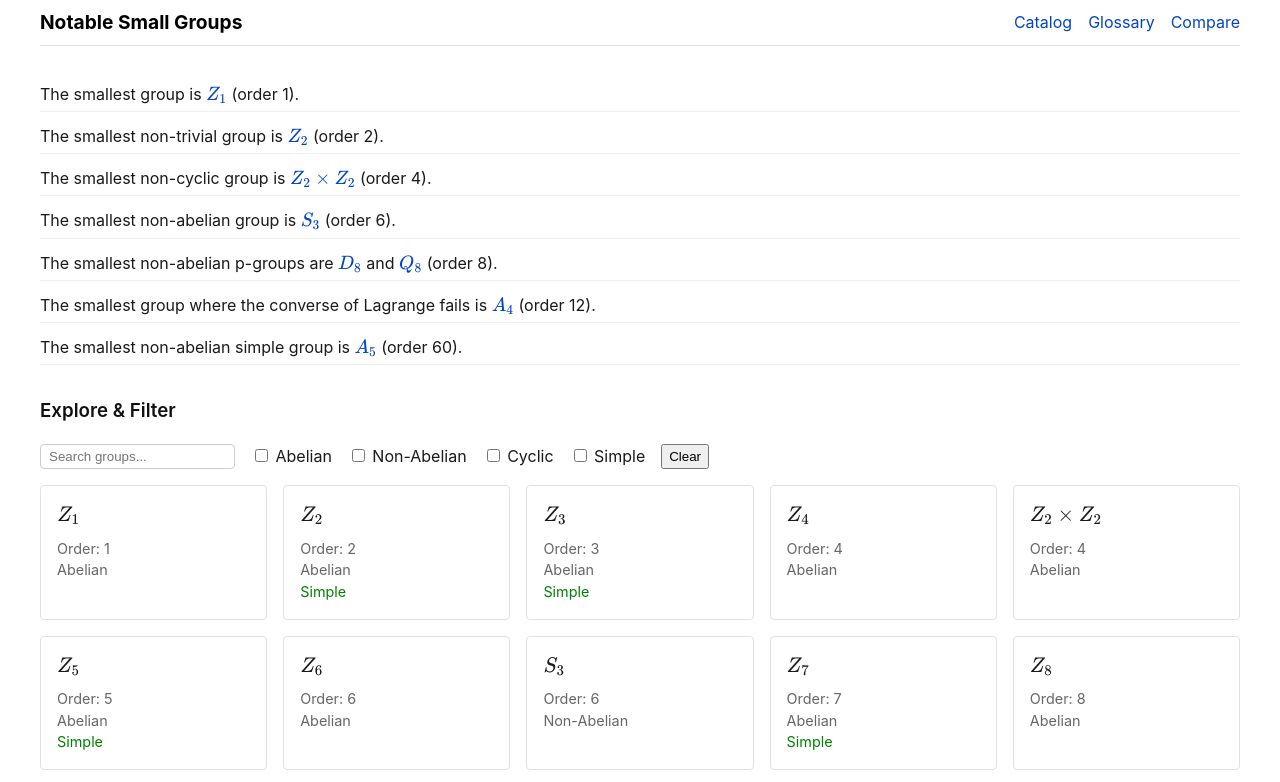
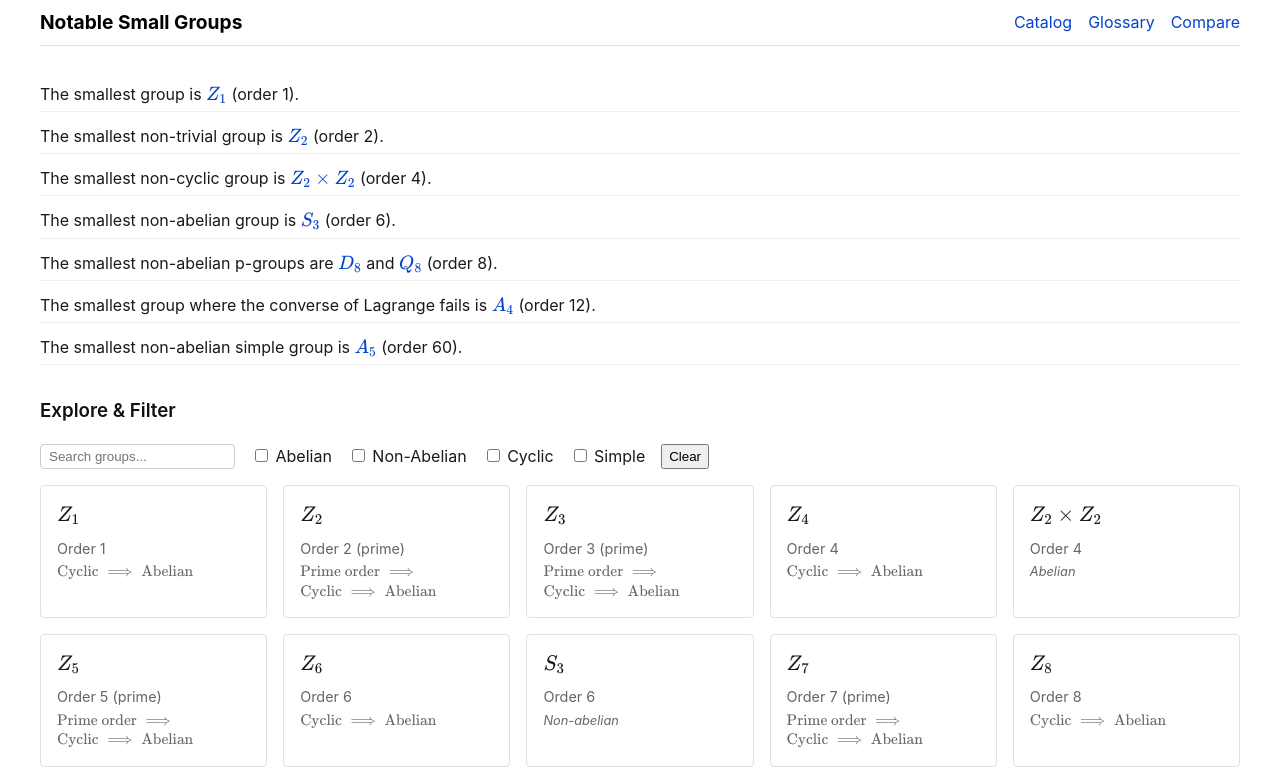
Before and after one commit to sqrt-of-2/finite-group-theory, a React (Vite) app: page / in a window 1280 px wide. Shown: the top 782 px of the page. Built offline with nearby package versions, Linux system fonts and the light colour scheme.

Commit message:
Enhance Landing page group cards with prime order checks and logic chains

```diff
--- a/src/pages/Landing.tsx
+++ b/src/pages/Landing.tsx
@@ -113,9 +113,22 @@ export const Landing: React.FC = () => {
                                 <MathTex tex={g.name} />
                             </div>
                             <div style={{ fontSize: '0.9rem', color: '#666', marginTop: '0.5rem' }}>
-                                <div>Order: {g.props.order}</div>
-                                <div>{g.props.isAbelian ? 'Abelian' : 'Non-Abelian'}</div>
-                                {g.props.isSimple && <div style={{ color: 'green' }}>Simple</div>}
+                                <div>
+                                    Order {g.props.order}
+                                    {([2, 3, 5, 7, 11, 13, 17, 19, 23, 29, 31, 37, 41, 43, 47, 53, 59].includes(g.props.order)) ? ' (prime)' : ''}
+                                </div>
+                                <div style={{ fontSize: '0.8rem', fontStyle: 'italic', marginTop: '0.2rem' }}>
+                                    {(() => {
+                                        const isPrime = [2, 3, 5, 7, 11, 13, 17, 19, 23, 29, 31, 37, 41, 43, 47, 53, 59].includes(g.props.order);
+                                        if (isPrime) return <MathTex tex="\text{Prime order} \implies \text{Cyclic} \implies \text{Abelian}" />;
+                                        if (g.props.isCyclic) return <MathTex tex="\text{Cyclic} \implies \text{Abelian}" />;
+                                        if (g.props.isAbelian) return "Abelian";
+                                        return "Non-abelian";
+                                    })()}
+                                </div>
+                                {g.props.isSimple && !([2, 3, 5, 7, 11, 13, 17, 19, 23, 29, 31, 37, 41, 43, 47, 53, 59].includes(g.props.order)) && (
+                                    <div style={{ color: 'green', marginTop: '0.2rem' }}>Simple</div>
+                                )}
                             </div>
                         </Link>
                     ))}
```
Also changed, not shown: 1 other file (tests, documents, lock files or other folders).
